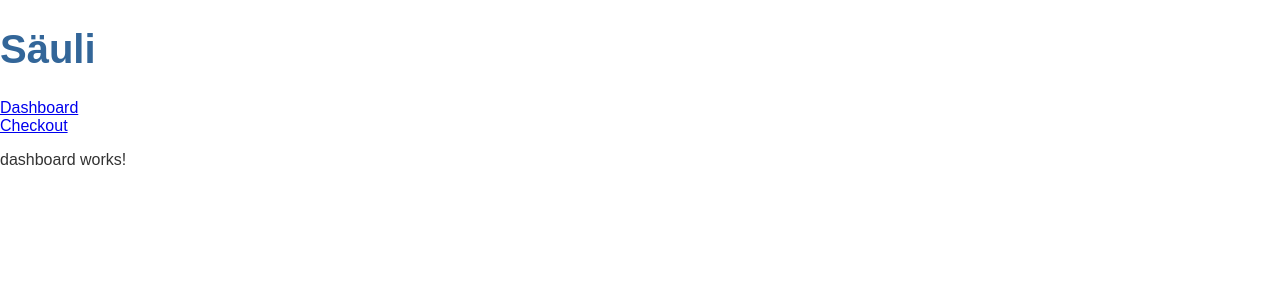
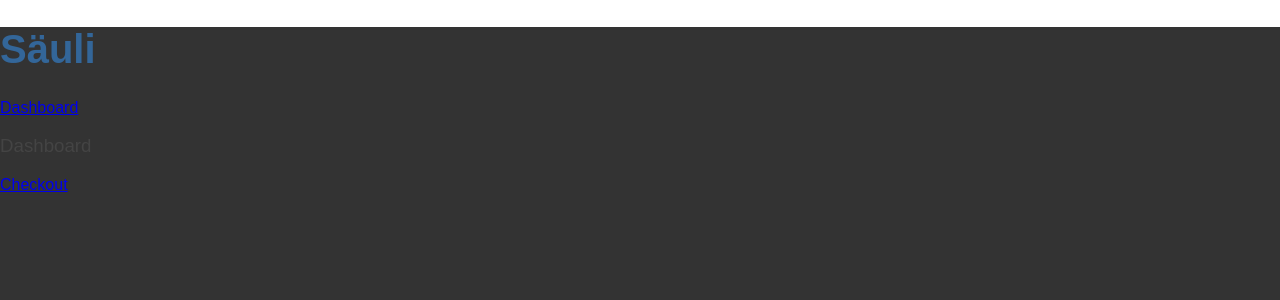
Before and after one commit to gmorkl/Saeuli, an Angular app in the folder src4/AngularUi/: page /dashboard in a window 1280 px wide. Shown: the top 300 px of the page. Built offline with nearby package versions, Linux system fonts and the light colour scheme.

Commit message:
starting layout

```diff
--- a/src4/AngularUi/src/app/app.component.css
+++ b/src4/AngularUi/src/app/app.component.css
@@ -0,0 +1,10 @@
+html, body {
+    background-color: #222;
+    height: 100%;
+}
+
+.app {
+    height: 100%;
+    background-color: #333;
+    color: #999;
+}
--- a/src4/AngularUi/src/app/app.component.html
+++ b/src4/AngularUi/src/app/app.component.html
@@ -1,8 +1,9 @@
-<h1>{{title}}</h1>
+<div class="app">
+  <h1>{{title}}</h1>
 
-<nav>
-  <a routerLink="/dashboard">Dashboard</a><br/>
-  <a routerLink="/checkout">Checkout</a>
-</nav>
+  <nav>
+    <a routerLink="/dashboard">Dashboard</a><br/>
+  </nav>
 
-<router-outlet></router-outlet>
+  <router-outlet></router-outlet>
+</div>
--- a/src4/AngularUi/src/app/checkout/checkout.component.html
+++ b/src4/AngularUi/src/app/checkout/checkout.component.html
@@ -1,8 +1,6 @@
-<p>checkout works!</p>
+<div class="checkout">
 
-<app-order-detail [order]="selectedOrder"></app-order-detail>
-
-<h2>My Orders</h2>
+<h2>Checkout</h2>
 <ul class="orders">
     <li *ngFor="let order of orders">
       <button [class.selected]="order === selectedOrder" type="button" (click)="onSelect(order)" >
@@ -11,3 +9,7 @@
     </button>
   </li>
 </ul>
+
+<app-order-detail [order]="selectedOrder"></app-order-detail>
+
+</div>
--- a/src4/AngularUi/src/app/dashboard/dashboard.component.html
+++ b/src4/AngularUi/src/app/dashboard/dashboard.component.html
@@ -1 +1,7 @@
-<p>dashboard works!</p>
+<div class="dashboard main">
+    <h3>Dashboard</h3>
+
+    <nav>
+        <a routerLink="/checkout">Checkout</a>
+    </nav>
+</div>
```
